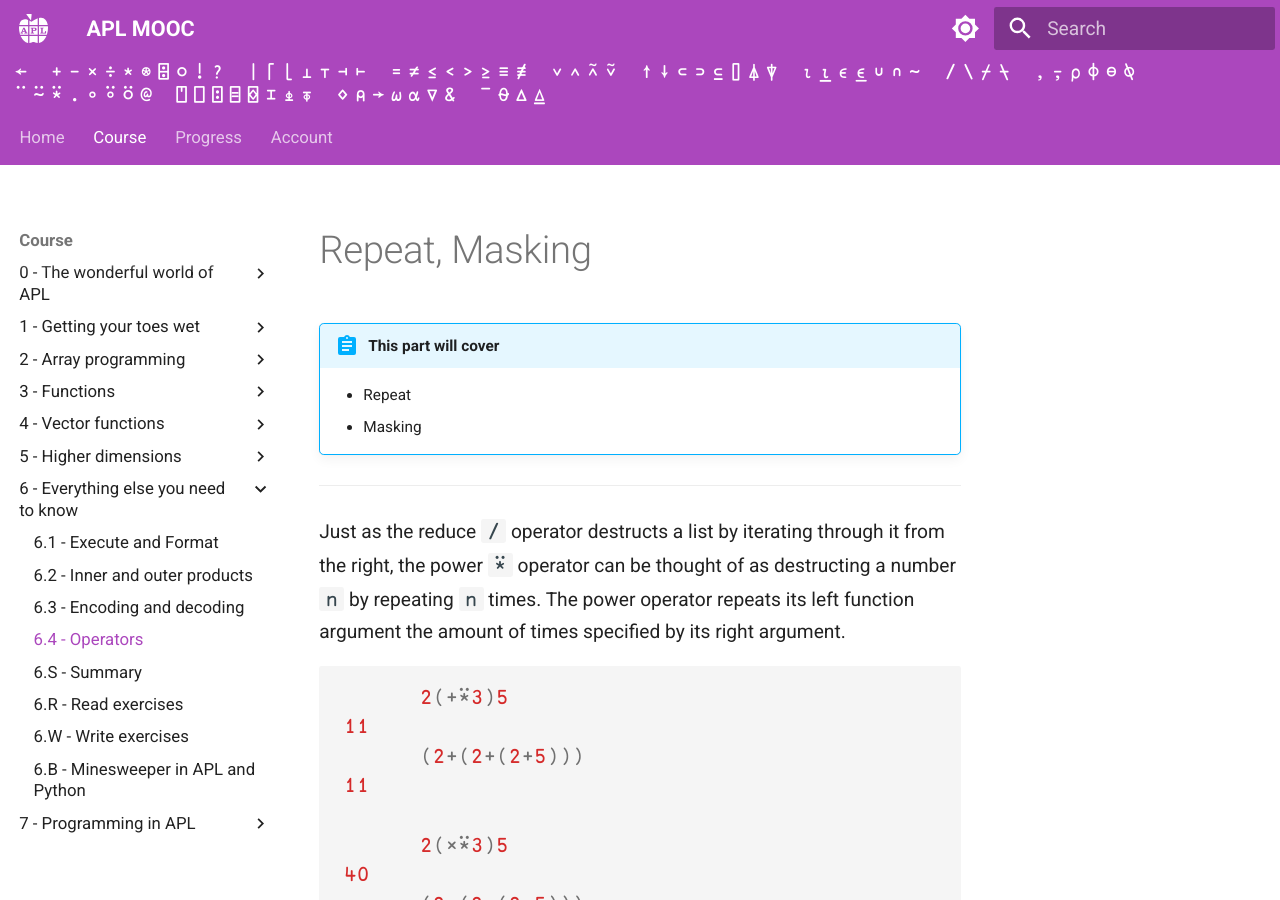
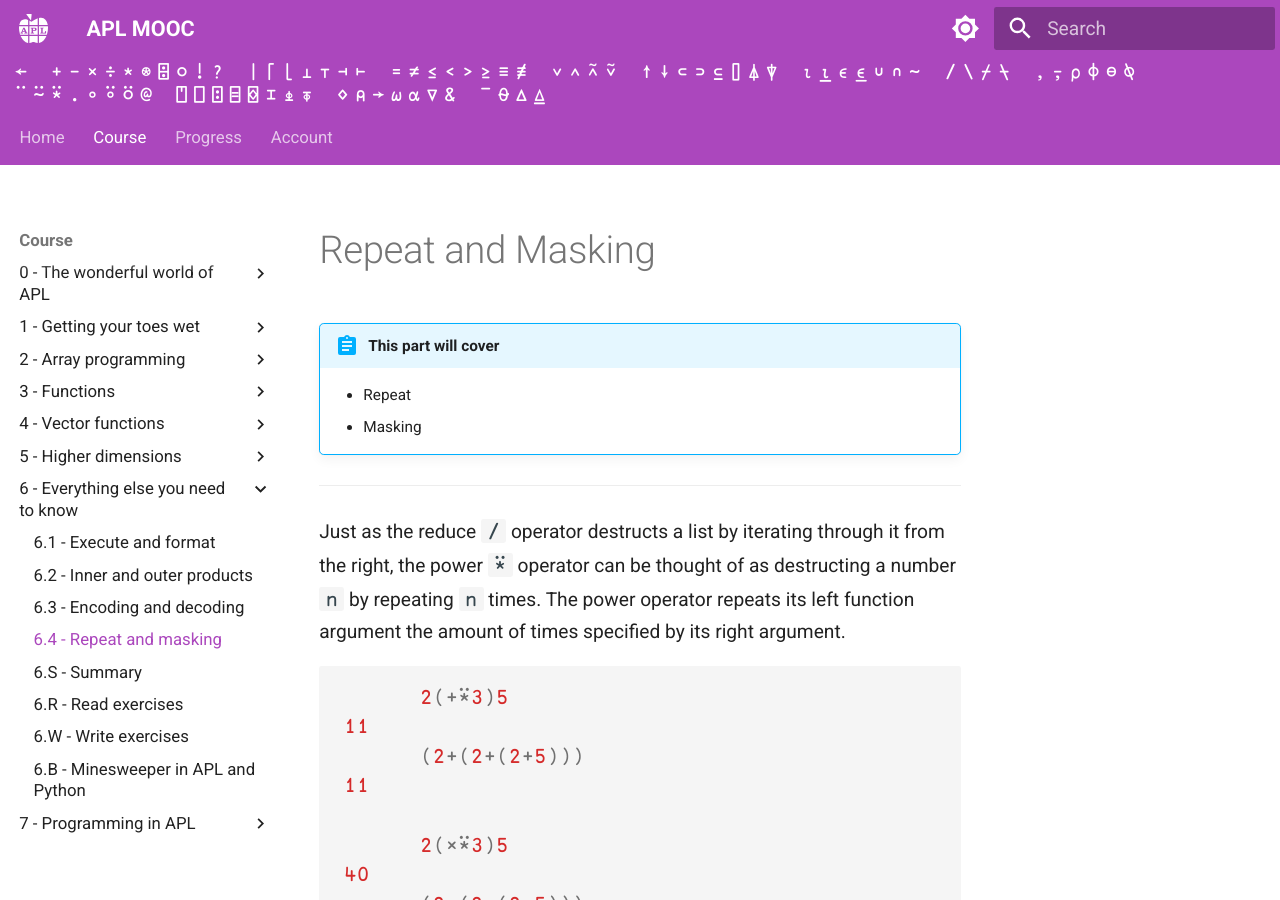
Before and after one commit to APLMOOC/APLMOOC, an MkDocs documentation site: the page built from docs/course/ch6/part4.md, in a window 1280 px wide and 900 px high. Built offline with MkDocs 1.6.1 and Material for MkDocs 9.7.7, drawn with Linux system fonts in a browser that asks for light colours; some web fonts are replaced; a script that is not in the unit is left out.

Commit message:
Formatting Chapter 6

```diff
--- a/docs/course/ch6/part4.md
+++ b/docs/course/ch6/part4.md
@@ -1,4 +1,4 @@
-# Repeat, Masking
+# Repeat and Masking
 
 !!! abstract "This part will cover"
 
--- a/mkdocs.yml
+++ b/mkdocs.yml
@@ -115,10 +115,10 @@ nav:
       - 5.W - Write exercises: course/ch5/write.md
       - 5.B - Computer graphics: course/ch5/bonus.md
     - 6 - Everything else you need to know:
-      - 6.1 - Execute and Format: course/ch6/part1.md
+      - 6.1 - Execute and format: course/ch6/part1.md
       - 6.2 - Inner and outer products: course/ch6/part2.md
       - 6.3 - Encoding and decoding: course/ch6/part3.md
-      - 6.4 - Operators: course/ch6/part4.md
+      - 6.4 - Repeat and masking: course/ch6/part4.md
       - 6.S - Summary: course/ch6/summary.md
       - 6.R - Read exercises: course/ch6/read.md
       - 6.W - Write exercises: course/ch6/write.md
```
Also changed, not shown: docs/course/ch6/part1.md (+2 -0 lines).
